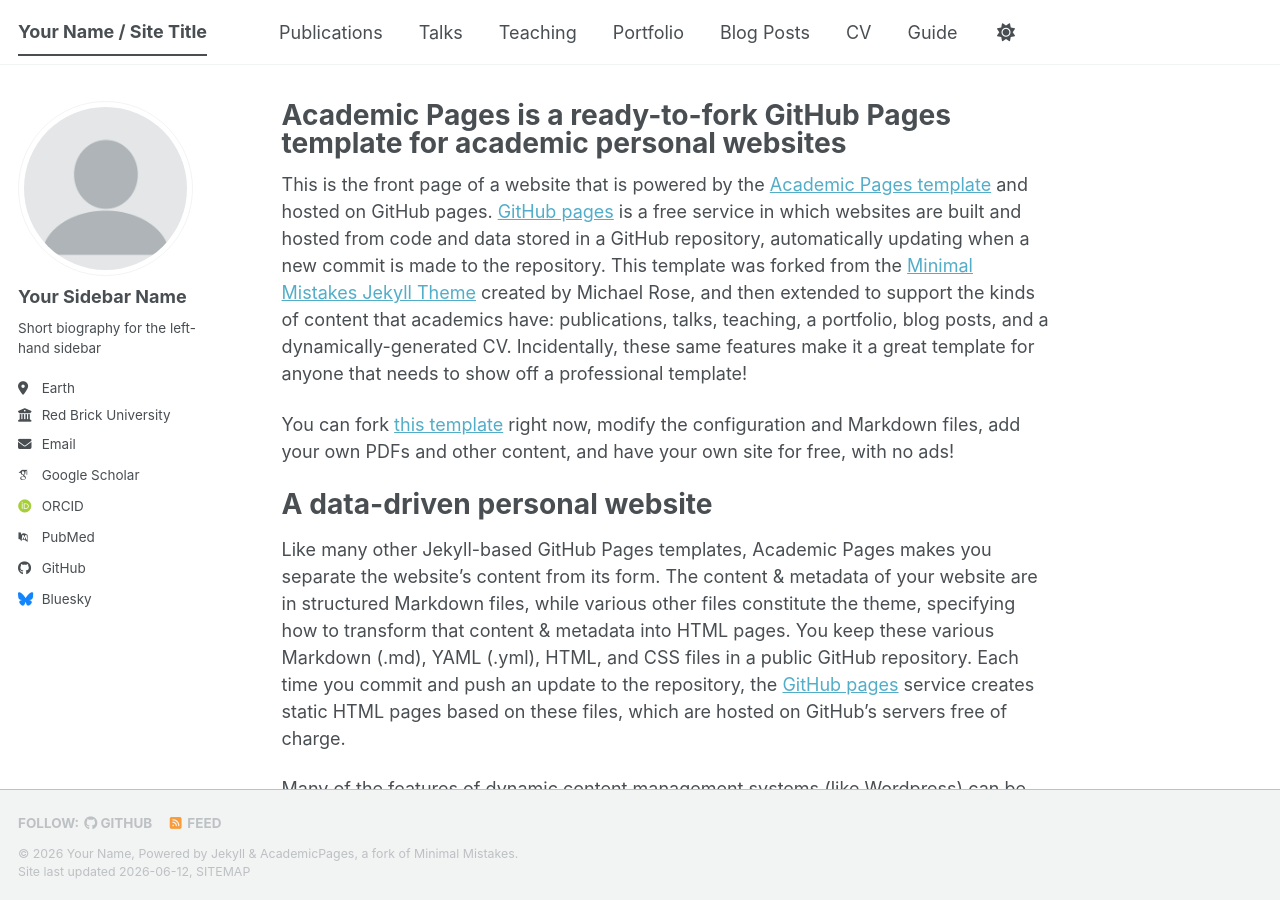
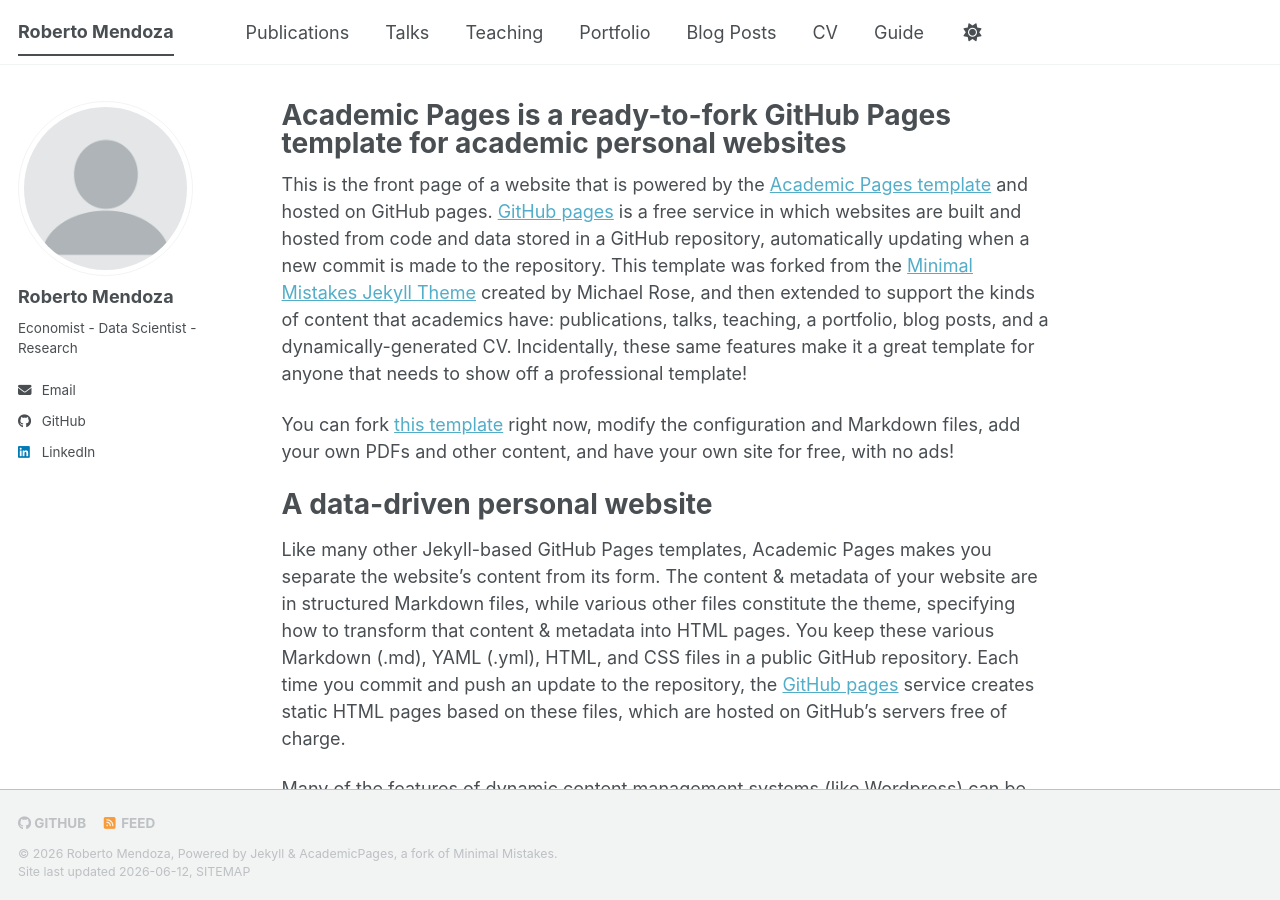
Before and after one commit to Robertopucp/RobertoMendoza.github.io, a Jekyll site: the page built from _pages/about.md, in a window 1280 px wide and 900 px high. Built offline with Jekyll 4.4.1, drawn with Linux system fonts in a browser that asks for light colours; some web fonts are replaced; a script bundle is joined from its source files by our own code; library files that are not in the unit come from our copies.

Commit message:
changees

```diff
--- a/_config.yml
+++ b/_config.yml
@@ -7,12 +7,12 @@
 # server process.
 
 # Basic Site Settings
-locale                   : "en-US"
+locale                   : "en-Canada"
 site_theme               : "default" # The available themes options are "default", "air", "sunrise", "mint", "dirt" and "contrast"
-title                    : "Your Name / Site Title"
+title                    : "Roberto Mendoza"
 title_separator          : "-"
-name                     : &name "Your Name"
-description              : &description "Your Name's academic portfolio"   # Update this with a general description of your site, this is the default if not overridden by a page
+name                     : &name "Roberto Mendoza"
+description              : &description "Roberto Mednoza's ML and DL portfolio"   # Update this with a general description of your site, this is the default if not overridden by a page
 url                      : https://academicpages.github.io # The base hostname & protocol for your site e.g. "https://[your GitHub username].github.io",
                                                            # or if you already have some other page hosted on Github then use "https://[your GitHub username].github.io/[Your Repo Name]"
 baseurl                  : "" # the subpath of your site, e.g. "/blog"
@@ -24,24 +24,24 @@ repository               : "academicpages/academicpages.github.io"
 author:
   # Biographic information
   avatar           : "profile.png"
-  name             : "Your Sidebar Name"
+  name             : "Roberto Mendoza"
   pronouns         : # example: "she/her"
-  bio              : "Short biography for the left-hand sidebar"
-  location         : "Earth"
-  employer         : "Red Brick University"
+  bio              : "Economist - Data Scientist - Research"
+  # location         : "Earth"
+  # employer         : "Red Brick University"
   uri              : # URL
-  email            : "none@example.org"
+  email            : "rmendo04@student.ubc.ca"
 
   # Academic websites
   academia         : # URL
   arxiv            : # URL - Update with the correct link to your profile
-  googlescholar    : "https://scholar.google.com/citations?user=PS_CX0AAAAAJ"
+  # googlescholar    : "https://scholar.google.com/citations?user=PS_CX0AAAAAJ"
   inspire-hep      : # URL
   impactstory      : # URL
-  orcid            : "https://orcid.org/yourorcidurl"
+  # orcid            : "https://orcid.org/yourorcidurl"
   semantic         : # URL
   ssrn             : # URL
-  pubmed           : "https://www.ncbi.nlm.nih.gov/pubmed/?term=john+snow"
+  # pubmed           : "https://www.ncbi.nlm.nih.gov/pubmed/?term=john+snow"
   researchgate     : # URL
   scopus           : # URL
   zotero           : # URL
@@ -51,13 +51,13 @@ author:
   bitbucket        : # Username - Update with your username on the site
   codepen          : # Username
   dribbble         : # Username
-  github           : "academicpages"
+  github           : "https://github.com/Robertopucp"
   kaggle           : # Username
   stackoverflow    : # User number or user number and name (i.e., use "1" or "1/jeff-atwood")
 
   # Social media
   artstation       : # Username
-  bluesky          : "bsky.app" # Replace this with you Bluesky username
+  bluesky          : #"bsky.app" # Replace this with you Bluesky username
   facebook         : # Username
   flickr           : # Username
   foursquare       : # Username
@@ -66,7 +66,7 @@ author:
   keybase          : # Username
   instagram        : # Username
   lastfm           : # Username
-  linkedin         : # Username
+  linkedin         : "https://www.linkedin.com/in/roberto-mendoza-matos-96baaa170/"
   mastodon         : # URL
   medium           : # URL
   pinterest        : # Username
```
